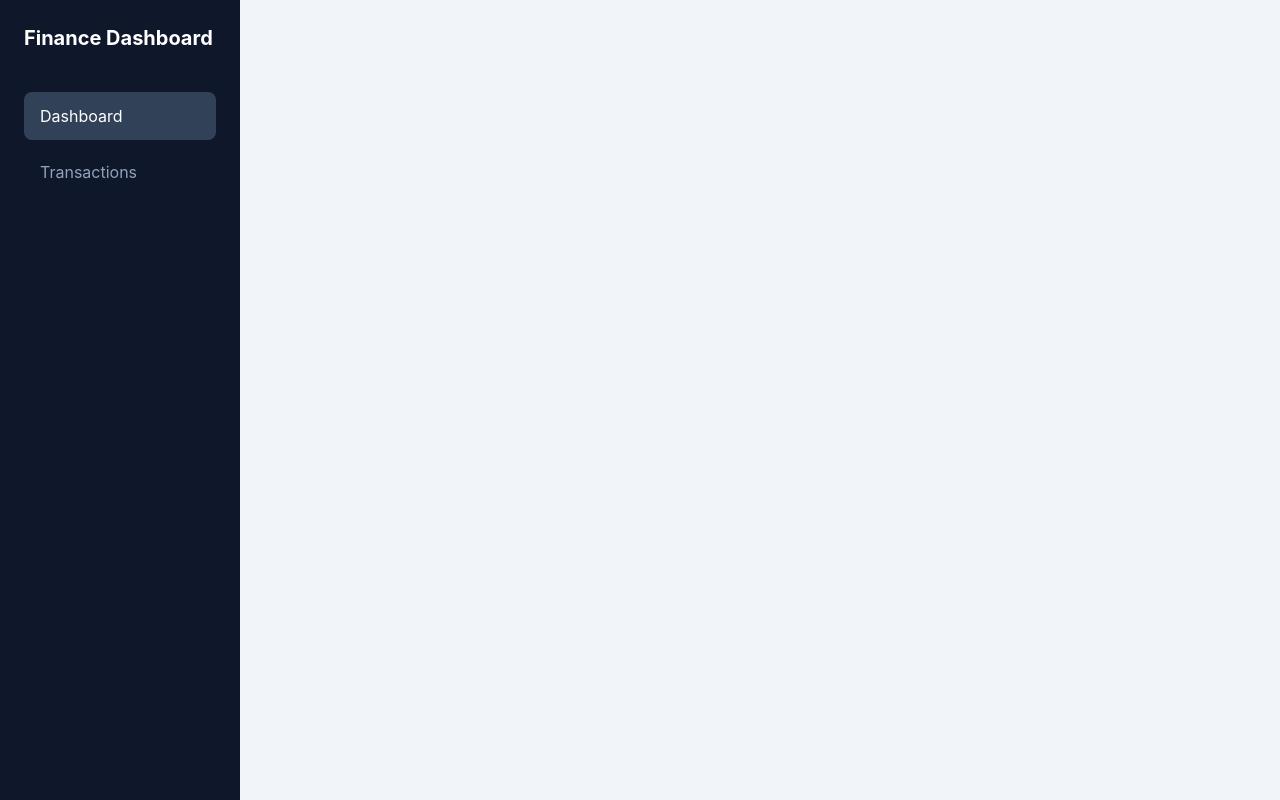
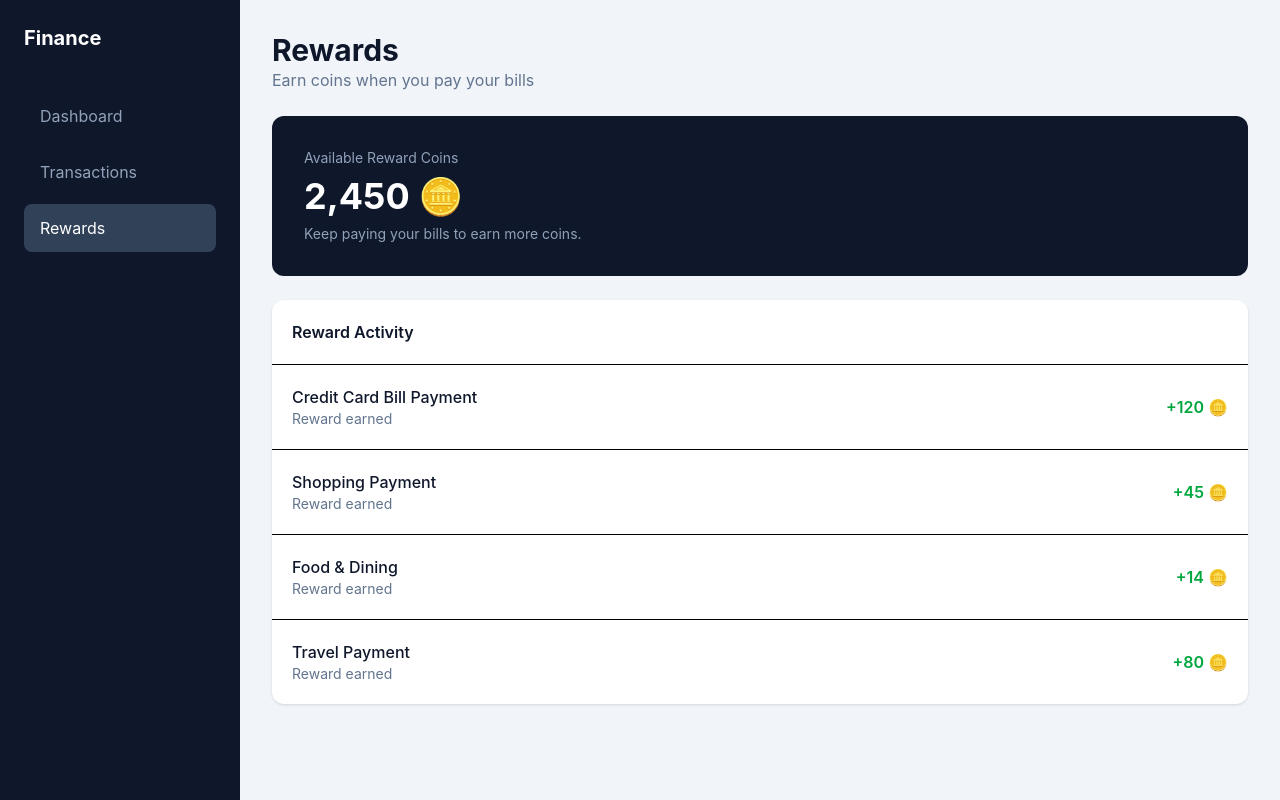
Before and after one commit to Akshaya011/digital-alpha-project, a React (Vite) app in the folder frontend/: page /rewards in a window 1280 px wide. Built offline with nearby package versions, Linux system fonts and the light colour scheme; no server answers.

Commit message:
updated transactions and paging

```diff
--- a/frontend/src/App.tsx
+++ b/frontend/src/App.tsx
@@ -3,6 +3,7 @@ import { BrowserRouter, Routes, Route } from "react-router-dom";
 import Sidebar from "./components/Sidebar";
 import Dashboard from "./pages/Dashboard";
 import Transactions from "./pages/Transactions";
+import Rewards from "./pages/Rewards";
 
 function App() {
   return (
@@ -14,6 +15,7 @@ function App() {
           <Routes>
             <Route path="/" element={<Dashboard />} />
             <Route path="/transactions" element={<Transactions />} />
+            <Route path="/rewards" element={<Rewards />} />
           </Routes>
         </main>
       </div>
--- a/frontend/src/components/Sidebar.tsx
+++ b/frontend/src/components/Sidebar.tsx
@@ -1,24 +1,52 @@
+import { NavLink } from "react-router-dom";
+
 function Sidebar() {
   return (
     <aside className="hidden w-60 shrink-0 bg-slate-900 p-6 text-white md:block">
       <h1 className="mb-10 text-xl font-bold">
-        Finance Dashboard
+        Finance
       </h1>
 
       <nav className="space-y-2">
-        <a
-          href="/"
-          className="block rounded-lg bg-slate-700 px-4 py-3"
+        <NavLink
+          to="/"
+          end
+          className={({ isActive }) =>
+            `block rounded-lg px-4 py-3 ${
+              isActive
+                ? "bg-slate-700 text-white"
+                : "text-slate-400 hover:bg-slate-800 hover:text-white"
+            }`
+          }
         >
           Dashboard
-        </a>
+        </NavLink>
 
-        <a
-          href="/transactions"
-          className="block rounded-lg px-4 py-3 text-slate-400 hover:bg-slate-800 hover:text-white"
+        <NavLink
+          to="/transactions"
+          className={({ isActive }) =>
+            `block rounded-lg px-4 py-3 ${
+              isActive
+                ? "bg-slate-700 text-white"
+                : "text-slate-400 hover:bg-slate-800 hover:text-white"
+            }`
+          }
         >
           Transactions
-        </a>
+        </NavLink>
+
+        <NavLink
+          to="/rewards"
+          className={({ isActive }) =>
+            `block rounded-lg px-4 py-3 ${
+              isActive
+                ? "bg-slate-700 text-white"
+                : "text-slate-400 hover:bg-slate-800 hover:text-white"
+            }`
+          }
+        >
+          Rewards
+        </NavLink>
       </nav>
     </aside>
   );
--- a/frontend/src/pages/Dashboard.tsx
+++ b/frontend/src/pages/Dashboard.tsx
@@ -1,19 +1,17 @@
 import { useEffect, useState } from "react";
-import { getTransactions, type Transaction } from "../services/api";
+import { getTransactions,type Transaction } from "../services/api";
 
 function Dashboard() {
   const [transactions, setTransactions] = useState<Transaction[]>([]);
   const [loading, setLoading] = useState(true);
-  const [error, setError] = useState("");
 
   useEffect(() => {
     getTransactions()
       .then(setTransactions)
-      .catch(() => setError("Failed to load transactions"))
       .finally(() => setLoading(false));
   }, []);
 
-  const totalAmount = transactions.reduce(
+  const totalSpent = transactions.reduce(
     (sum, t) => sum + t.amount,
     0
   );
@@ -22,154 +20,96 @@ function Dashboard() {
     (t) => t.status === "SUCCESS"
   ).length;
 
-  const failed = transactions.filter(
-    (t) => t.status === "FAILED"
-  ).length;
+  if (loading) {
+    return <p className="text-slate-500">Loading...</p>;
+  }
 
   return (
-    <>
+    <div className="space-y-6">
       {/* Header */}
-      <header className="mb-8">
-        <h2 className="text-2xl font-bold text-slate-900 sm:text-3xl">
+      <div>
+        <h1 className="text-3xl font-bold text-slate-900">
           Dashboard
-        </h2>
-
-        <p className="mt-1 text-sm text-slate-500">
-          Overview of your transactions
-        </p>
-      </header>
-
-      {/* Loading */}
-      {loading && (
-        <div className="rounded-xl bg-white p-10 text-center shadow-sm">
+        </h1>
         <p className="text-slate-500">
-            Loading transactions...
+          Your spending and rewards overview
         </p>
       </div>
-      )}
 
-      {/* Error */}
-      {!loading && error && (
-        <div className="rounded-xl bg-red-50 p-6 text-center text-red-600">
-          {error}
-        </div>
-      )}
+      {/* Stats */}
+      <div className="grid gap-4 sm:grid-cols-3">
+        <Card
+          title="Total Spending"
+          value={`₹${totalSpent.toLocaleString("en-IN")}`}
+        />
 
-      {/* Empty */}
-      {!loading && !error && transactions.length === 0 && (
-        <div className="rounded-xl bg-white p-10 text-center shadow-sm">
-          <p className="text-slate-500">
-            No transactions found.
-          </p>
-        </div>
-      )}
-
-      {/* Dashboard */}
-      {!loading && !error && transactions.length > 0 && (
-        <>
-          {/* Stats */}
-          <section className="grid grid-cols-1 gap-4 sm:grid-cols-2 lg:grid-cols-4">
-
-            <StatCard
-              title="Total Transactions"
+        <Card
+          title="Transactions"
           value={transactions.length.toLocaleString()}
         />
 
-            <StatCard
-              title="Total Amount"
-              value={`₹${totalAmount.toLocaleString("en-IN", {
-                maximumFractionDigits: 2,
-              })}`}
+        <Card
+          title="Reward Coins"
+          value="2,450 🪙"
         />
+      </div>
 
-            <StatCard
-              title="Successful"
-              value={successful.toLocaleString()}
-            />
+      {/* Credit Card Bill */}
+      <div className="rounded-xl bg-slate-900 p-6 text-white">
+        <p className="text-sm text-slate-400">
+          Credit Card Bill
+        </p>
 
-            <StatCard
-              title="Failed"
-              value={failed.toLocaleString()}
-            />
+        <h2 className="mt-2 text-3xl font-bold">
+          ₹24,580
+        </h2>
 
-          </section>
+        <p className="mt-1 text-sm text-slate-400">
+          Due September 5
+        </p>
+
+        <button className="mt-5 rounded-lg bg-white px-5 py-2 text-sm font-medium text-slate-900 hover:bg-slate-100">
+          Pay Bill
+        </button>
+      </div>
 
       {/* Recent Transactions */}
-          <section className="mt-8 overflow-hidden rounded-xl bg-white shadow-sm">
-
-            <div className="border-b border-slate-200 px-5 py-4">
-              <h3 className="font-semibold text-slate-900">
-                Recent Transactions
-              </h3>
+      <div className="rounded-xl bg-white shadow-sm">
+        <div className="border-b p-5">
+          <h2 className="font-semibold">Recent Transactions</h2>
         </div>
 
-            <div className="overflow-x-auto">
-              <table className="w-full min-w-175 text-left">
+        <div className="divide-y">
+          {transactions.slice(0, 5).map((t) => (
+            <div
+              key={t.id}
+              className="flex items-center justify-between p-5"
+            >
+              <div>
+                <p className="font-medium">{t.merchant}</p>
+                <p className="text-sm text-slate-500">
+                  {t.category}
+                </p>
+              </div>
 
-                <thead className="bg-slate-50">
-                  <tr>
-                    <th className="px-5 py-3 text-xs font-semibold uppercase text-slate-500">
-                      ID
-                    </th>
+              <div className="text-right">
+                <p className="font-medium">
+                  ₹{t.amount.toLocaleString("en-IN")}
+                </p>
 
-                    <th className="px-5 py-3 text-xs font-semibold uppercase text-slate-500">
-                      Merchant
-                    </th>
-
-                    <th className="px-5 py-3 text-xs font-semibold uppercase text-slate-500">
-                      Category
-                    </th>
-
-                    <th className="px-5 py-3 text-xs font-semibold uppercase text-slate-500">
-                      Amount
-                    </th>
-
-                    <th className="px-5 py-3 text-xs font-semibold uppercase text-slate-500">
-                      Status
-                    </th>
-                  </tr>
-                </thead>
-
-                <tbody className="divide-y divide-slate-100">
-                  {transactions.slice(0, 10).map((transaction) => (
-                    <tr
-                      key={transaction.id}
-                      className="hover:bg-slate-50"
-                    >
-                      <td className="px-5 py-4 text-sm text-slate-500">
-                        {transaction.id}
-                      </td>
-
-                      <td className="px-5 py-4 text-sm font-medium text-slate-900">
-                        {transaction.merchant}
-                      </td>
-
-                      <td className="px-5 py-4 text-sm text-slate-500">
-                        {transaction.category}
-                      </td>
-
-                      <td className="px-5 py-4 text-sm font-medium text-slate-900">
-                        ₹{transaction.amount.toLocaleString("en-IN")}
-                      </td>
-
-                      <td className="px-5 py-4">
-                        <StatusBadge status={transaction.status} />
-                      </td>
-                    </tr>
+                <p className="text-xs text-green-600">
+                  {t.status}
+                </p>
+              </div>
+            </div>
           ))}
-                </tbody>
-
-              </table>
         </div>
-          </section>
-        </>
-      )}
-    </>
+      </div>
+    </div>
   );
 }
 
-
-function StatCard({
+function Card({
   title,
   value,
 }: {
@@ -178,10 +118,7 @@ function StatCard({
 }) {
   return (
     <div className="rounded-xl bg-white p-5 shadow-sm">
-      <p className="text-sm text-slate-500">
-        {title}
-      </p>
-
+      <p className="text-sm text-slate-500">{title}</p>
       <p className="mt-2 text-2xl font-bold text-slate-900">
         {value}
       </p>
@@ -189,26 +126,4 @@ function StatCard({
   );
 }
 
-
-function StatusBadge({
-  status,
-}: {
-  status: string;
-}) {
-  const styles =
-    status === "SUCCESS"
-      ? "bg-green-100 text-green-700"
-      : status === "FAILED"
-      ? "bg-red-100 text-red-700"
-      : "bg-yellow-100 text-yellow-700";
-
-  return (
-    <span
-      className={`rounded-full px-3 py-1 text-xs font-medium ${styles}`}
-    >
-      {status}
-    </span>
-  );
-}
-
 export default Dashboard;
--- /dev/null
+++ b/frontend/src/pages/Rewards.tsx
@@ -0,0 +1,89 @@
+function Rewards() {
+  return (
+    <div className="space-y-6">
+      {/* Header */}
+      <div>
+        <h1 className="text-3xl font-bold text-slate-900">
+          Rewards
+        </h1>
+        <p className="text-slate-500">
+          Earn coins when you pay your bills
+        </p>
+      </div>
+
+      {/* Balance */}
+      <div className="rounded-xl bg-slate-900 p-8 text-white">
+        <p className="text-sm text-slate-400">
+          Available Reward Coins
+        </p>
+
+        <h2 className="mt-2 text-4xl font-bold">
+          2,450 🪙
+        </h2>
+
+        <p className="mt-2 text-sm text-slate-400">
+          Keep paying your bills to earn more coins.
+        </p>
+      </div>
+
+      {/* Reward Activity */}
+      <div className="rounded-xl bg-white shadow-sm">
+        <div className="border-b p-5">
+          <h2 className="font-semibold text-slate-900">
+            Reward Activity
+          </h2>
+        </div>
+
+        <div className="divide-y">
+          <Reward
+            title="Credit Card Bill Payment"
+            coins="+120"
+          />
+
+          <Reward
+            title="Shopping Payment"
+            coins="+45"
+          />
+
+          <Reward
+            title="Food & Dining"
+            coins="+14"
+          />
+
+          <Reward
+            title="Travel Payment"
+            coins="+80"
+          />
+        </div>
+      </div>
+    </div>
+  );
+}
+
+function Reward({
+  title,
+  coins,
+}: {
+  title: string;
+  coins: string;
+}) {
+  return (
+    <div className="flex items-center justify-between p-5">
+      <div>
+        <p className="font-medium text-slate-900">
+          {title}
+        </p>
+
+        <p className="text-sm text-slate-500">
+          Reward earned
+        </p>
+      </div>
+
+      <p className="font-semibold text-green-600">
+        {coins} 🪙
+      </p>
+    </div>
+  );
+}
+
+export default Rewards;
```
Also changed, not shown: frontend/src/pages/Transactions.tsx (+84 -12 lines), 1 other file (tests, documents, lock files or other folders). Lines whose indentation alone changed are shown as unchanged.
